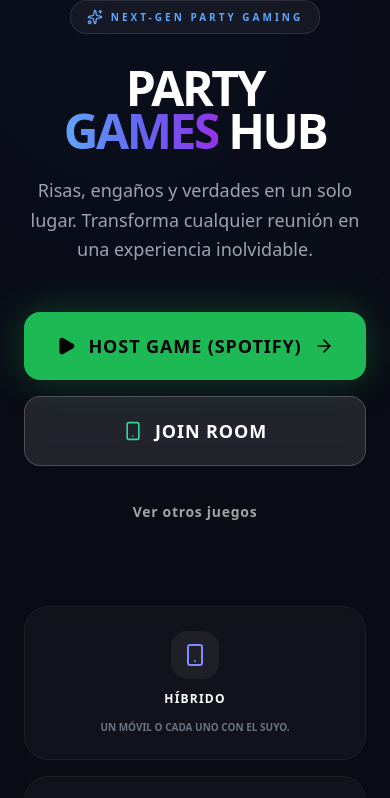
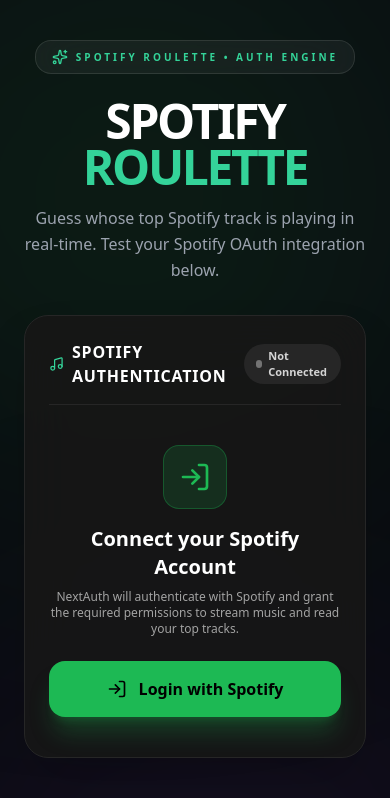
Before and after one commit to vvillalbamartinez1501-glitch/Confidente-Mentiroso, a Next.js app: page / in a window 390 px wide. Shown: the top 798 px of the page. Built offline with nearby package versions, Linux system fonts and the light colour scheme; no server answers.

Commit message:
feat: add Spotify authentication landing page and configure NextAuth trust host

```diff
--- a/app/page.tsx
+++ b/app/page.tsx
@@ -1,157 +1,191 @@
 'use client';
 
 import React from 'react';
-import { motion, AnimatePresence } from 'framer-motion';
+import { motion } from 'framer-motion';
 import {
-  Gamepad2, Smartphone, ShieldCheck, Zap,
-  ArrowRight, Play, Sparkles
+  LogIn, LogOut, CheckCircle2, Music,
+  Key, ShieldCheck, User, Sparkles, Play, ArrowRight, Smartphone
 } from 'lucide-react';
 import Link from 'next/link';
-import { useGlobalContext } from '../context/GlobalContext';
+import { useSession, signIn, signOut } from 'next-auth/react';
 import { Footer } from '../components/Footer';
 
 export default function LandingPage() {
-  const { activeSession } = useGlobalContext();
-  const [isExiting, setIsExiting] = React.useState(false);
+  const { data: session, status } = useSession();
+  const isLoading = status === 'loading';
+  const isAuthenticated = status === 'authenticated';
+
+  const tokenSnippet = session?.accessToken
+    ? `${session.accessToken.slice(0, 14)}...${session.accessToken.slice(-8)}`
+    : 'No access token available';
 
   return (
-    <AnimatePresence>
-      {!isExiting && (
-        <main className="relative flex flex-col items-center justify-center min-h-screen bg-[#0a0b14] text-white overflow-hidden">
+    <main className="relative flex flex-col items-center justify-between min-h-screen bg-[#0a0c10] text-white overflow-hidden px-6 py-10">
 
-          {/* Animated Background Elements */}
-          <div className="absolute inset-0 overflow-hidden pointer-events-none">
-            <motion.div
-              animate={{
-                scale: [1, 1.2, 1],
-                opacity: [0.1, 0.2, 0.1],
-                rotate: [0, 90, 0]
-              }}
-              transition={{ duration: 20, repeat: Infinity, ease: "linear" }}
-              className="absolute top-[-20%] right-[-10%] w-[600px] h-[600px] bg-blue-600/20 rounded-full blur-[120px]"
-            />
-            <motion.div
-              animate={{
-                scale: [1.2, 1, 1.2],
-                opacity: [0.1, 0.15, 0.1],
-                rotate: [0, -90, 0]
-              }}
-              transition={{ duration: 15, repeat: Infinity, ease: "linear" }}
-              className="absolute bottom-[-10%] left-[-10%] w-[500px] h-[500px] bg-purple-600/20 rounded-full blur-[100px]"
-            />
-          </div>
+      {/* Dynamic Background Glow */}
+      <div className="absolute top-[-10%] right-[-10%] w-[600px] h-[600px] bg-[#1DB954]/10 rounded-full blur-[140px] pointer-events-none" />
+      <div className="absolute bottom-[-10%] left-[-10%] w-[500px] h-[500px] bg-purple-600/10 rounded-full blur-[140px] pointer-events-none" />
 
-          {/* Content Wrapper */}
-          <div className="relative z-10 flex flex-col items-center w-full max-w-4xl px-6 text-center">
-
-            {/* Logo Badge */}
+      {/* Header Badge */}
+      <div className="relative z-10 flex flex-col items-center w-full max-w-4xl text-center">
         <motion.div
           initial={{ opacity: 0, y: -20 }}
           animate={{ opacity: 1, y: 0 }}
-              className="flex items-center gap-2 px-4 py-2 bg-white/5 rounded-2xl border border-white/10 mb-8 backdrop-blur-xl"
+          className="flex items-center gap-2 px-4 py-2 bg-white/5 rounded-2xl border border-white/10 mb-6 backdrop-blur-xl"
         >
-              <Sparkles className="w-4 h-4 text-blue-400" />
-              <span className="text-[10px] font-black uppercase tracking-[0.3em] text-blue-400">Next-Gen Party Gaming</span>
+          <Sparkles className="w-4 h-4 text-emerald-400" />
+          <span className="text-[10px] font-black uppercase tracking-[0.3em] text-emerald-400">
+            Spotify Roulette • Auth Engine
+          </span>
         </motion.div>
 
-            {/* Hero Text */}
+        {/* Hero Title */}
         <motion.div
-              initial={{ opacity: 0, y: 30 }}
+          initial={{ opacity: 0, y: 20 }}
           animate={{ opacity: 1, y: 0 }}
           transition={{ delay: 0.1 }}
         >
-              <h1 className="text-5xl sm:text-8xl font-black mb-6 tracking-tighter uppercase leading-[0.9]">
-                PARTY<br/>
-                <span className="text-transparent bg-clip-text bg-gradient-to-r from-blue-400 via-indigo-500 to-purple-600">GAMES</span> HUB
+          <h1 className="text-5xl sm:text-7xl font-black mb-4 tracking-tighter uppercase leading-[0.95]">
+            Spotify <span className="text-emerald-400">Roulette</span>
           </h1>
-              <p className="text-gray-400 text-lg sm:text-xl font-medium max-w-lg mx-auto leading-relaxed mb-12">
-                Risas, engaños y verdades en un solo lugar. Transforma cualquier reunión en una experiencia inolvidable.
+          <p className="text-gray-400 text-base sm:text-lg font-medium max-w-md mx-auto leading-relaxed mb-8">
+            Guess whose top Spotify track is playing in real-time. Test your Spotify OAuth integration below.
           </p>
         </motion.div>
 
-            {/* CTA Buttons */}
+        {/* Phase 1: Spotify Authentication Card */}
         <motion.div
-              initial={{ opacity: 0, scale: 0.8 }}
+          initial={{ opacity: 0, scale: 0.95 }}
           animate={{ opacity: 1, scale: 1 }}
-              transition={{ delay: 0.3, type: "spring", stiffness: 200 }}
-              className="w-full flex flex-col sm:flex-row items-center justify-center gap-4 mb-16"
+          transition={{ delay: 0.2 }}
+          className="w-full max-w-lg bg-neutral-900/90 border border-neutral-800 rounded-3xl p-6 sm:p-8 shadow-2xl backdrop-blur-xl mb-10 text-left relative overflow-hidden"
         >
+          <div className="flex items-center justify-between pb-4 border-b border-neutral-800 mb-6">
+            <div className="flex items-center gap-2">
+              <Music className="w-5 h-5 text-emerald-400" />
+              <h2 className="text-base font-bold text-white uppercase tracking-wider">
+                Spotify Authentication
+              </h2>
+            </div>
+            <div className="flex items-center gap-1.5 px-3 py-1 rounded-full bg-neutral-800 text-xs font-semibold">
+              <span className={`w-2 h-2 rounded-full ${isAuthenticated ? 'bg-emerald-400 animate-pulse' : 'bg-neutral-500'}`} />
+              <span className="text-[11px] text-neutral-300">
+                {isLoading ? 'Checking...' : isAuthenticated ? 'Connected' : 'Not Connected'}
+              </span>
+            </div>
+          </div>
+
+          {!isAuthenticated ? (
+            <div className="flex flex-col items-center text-center py-4">
+              <div className="w-16 h-16 rounded-2xl bg-[#1DB954]/15 border border-[#1DB954]/30 flex items-center justify-center text-[#1DB954] mb-4">
+                <LogIn className="w-8 h-8" />
+              </div>
+              <h3 className="text-xl font-bold text-white mb-2">
+                Connect your Spotify Account
+              </h3>
+              <p className="text-xs text-neutral-400 mb-6 max-w-sm">
+                NextAuth will authenticate with Spotify and grant the required permissions to stream music and read your top tracks.
+              </p>
+
+              <button
+                onClick={() => signIn('spotify')}
+                disabled={isLoading}
+                className="w-full sm:w-auto flex items-center justify-center gap-3 px-8 py-4 rounded-2xl bg-[#1DB954] hover:bg-[#1ed760] text-black font-black text-base shadow-xl shadow-[#1DB954]/25 hover:scale-105 transition-all active:scale-95 disabled:opacity-50"
+              >
+                <LogIn className="w-5 h-5" />
+                <span>Login with Spotify</span>
+              </button>
+            </div>
+          ) : (
+            <div className="flex flex-col gap-6">
+              {/* Profile Overview */}
+              <div className="flex items-center gap-4 p-4 rounded-2xl bg-neutral-800/60 border border-neutral-700/50">
+                {session?.user?.image ? (
+                  <img
+                    src={session.user.image}
+                    alt={session.user.name || 'User Avatar'}
+                    className="w-16 h-16 rounded-full object-cover border-2 border-emerald-400 shadow-md"
+                  />
+                ) : (
+                  <div className="w-16 h-16 rounded-full bg-neutral-700 flex items-center justify-center text-neutral-300 border-2 border-emerald-400">
+                    <User className="w-8 h-8" />
+                  </div>
+                )}
+                <div className="overflow-hidden">
+                  <div className="flex items-center gap-2">
+                    <h3 className="text-lg font-black text-white truncate">
+                      {session?.user?.name || 'Spotify User'}
+                    </h3>
+                    <CheckCircle2 className="w-4 h-4 text-emerald-400 flex-shrink-0" />
+                  </div>
+                  <p className="text-xs text-neutral-400 truncate">
+                    {session?.user?.email || 'Spotify Account'}
+                  </p>
+                  <span className="inline-block mt-1 text-[10px] font-bold text-emerald-400 bg-emerald-500/10 px-2 py-0.5 rounded-md border border-emerald-500/20 uppercase tracking-widest">
+                    ID: {session?.user?.id || 'Connected'}
+                  </span>
+                </div>
+              </div>
+
+              {/* Access Token Snippet for Verification */}
+              <div className="p-4 rounded-2xl bg-neutral-950 border border-neutral-800">
+                <div className="flex items-center justify-between mb-1.5">
+                  <span className="flex items-center gap-1.5 text-xs font-bold text-neutral-300">
+                    <Key className="w-3.5 h-3.5 text-emerald-400" />
+                    Captured Access Token:
+                  </span>
+                  <span className="text-[10px] text-emerald-400 font-mono font-semibold">
+                    persisted in JWT & Session
+                  </span>
+                </div>
+                <div className="p-2.5 rounded-xl bg-neutral-900 border border-neutral-800/80 font-mono text-xs text-neutral-300 break-all select-all">
+                  {tokenSnippet}
+                </div>
+              </div>
+
+              {/* Scopes Verified Notice */}
+              <div className="flex items-start gap-2.5 p-3 rounded-xl bg-emerald-500/10 border border-emerald-500/20 text-emerald-300 text-xs">
+                <ShieldCheck className="w-4 h-4 flex-shrink-0 mt-0.5" />
+                <span>
+                  OAuth Scopes configured: <code className="text-white font-mono text-[10px]">user-read-email, user-top-read, streaming, playback-state</code>
+                </span>
+              </div>
+
+              {/* Navigation & Logout Controls */}
+              <div className="flex flex-col sm:flex-row items-center justify-between gap-3 pt-2">
                 <Link
                   href="/host"
-                className="group relative flex items-center justify-center gap-3 px-8 py-5 bg-[#1DB954] hover:bg-[#1ed760] text-black rounded-2xl font-black text-lg uppercase tracking-wider shadow-[0_0_40px_rgba(29,185,84,0.3)] hover:scale-105 transition-all overflow-hidden w-full sm:w-auto"
+                  className="w-full sm:w-auto flex items-center justify-center gap-2 px-6 py-3.5 rounded-xl bg-emerald-500 hover:bg-emerald-400 text-black font-black text-sm transition-all shadow-lg hover:shadow-emerald-500/20"
                 >
-                <Play className="w-5 h-5 fill-current" />
-                Host Game (Spotify)
-                <ArrowRight className="w-5 h-5 group-hover:translate-x-1 transition-transform" />
+                  <Play className="w-4 h-4 fill-current" />
+                  <span>Go to Host Screen</span>
                 </Link>
 
-              <Link
-                href="/join"
-                className="group relative flex items-center justify-center gap-3 px-8 py-5 bg-white/10 hover:bg-white/20 border border-white/20 text-white rounded-2xl font-black text-lg uppercase tracking-wider hover:scale-105 transition-all w-full sm:w-auto backdrop-blur-md"
+                <button
+                  onClick={() => signOut()}
+                  className="w-full sm:w-auto flex items-center justify-center gap-2 px-5 py-3.5 rounded-xl bg-neutral-800 hover:bg-neutral-700 text-rose-300 hover:text-rose-200 text-xs font-bold transition-all border border-neutral-700"
                 >
-                <Smartphone className="w-5 h-5 text-emerald-400" />
-                Join Room
-              </Link>
-
-              <Link
-                href="/hub"
-                onClick={() => setIsExiting(true)}
-                className="group relative flex items-center justify-center gap-2 px-6 py-5 text-neutral-400 hover:text-white rounded-2xl font-bold text-sm tracking-wider hover:underline transition-all"
-              >
-                Ver otros juegos
-              </Link>
+                  <LogOut className="w-4 h-4" />
+                  <span>Logout</span>
+                </button>
+              </div>
+            </div>
+          )}
         </motion.div>
 
-            {/* Features Grid */}
-            <div className="grid grid-cols-1 sm:grid-cols-3 gap-4 w-full mb-12">
-              {[
-                { icon: Smartphone, title: "Híbrido", desc: "Un móvil o cada uno con el suyo." },
-                { icon: ShieldCheck, title: "Privacidad", desc: "Datos seguros y juego offline." },
-                { icon: Zap, title: "Rápido", desc: "Listo para jugar en 30 segundos." }
-              ].map((f, i) => (
-                <motion.div
-                  key={i}
-                  initial={{ opacity: 0, y: 20 }}
-                  animate={{ opacity: 1, y: 0 }}
-                  transition={{ delay: 0.5 + i * 0.1 }}
-                  className="p-6 bg-white/[0.03] border border-white/5 rounded-3xl backdrop-blur-sm flex flex-col items-center gap-3 group hover:bg-white/[0.05] transition-colors"
-                >
-                  <div className="p-3 bg-white/5 rounded-2xl group-hover:bg-white/10 transition-colors">
-                    <f.icon className="w-6 h-6 text-indigo-400" />
+        {/* Quick Links */}
+        <div className="flex items-center justify-center gap-4 text-xs text-neutral-400">
+          <Link href="/join" className="hover:text-white transition-colors underline underline-offset-4">
+            Join a Room
+          </Link>
+          <span>•</span>
+          <Link href="/hub" className="hover:text-white transition-colors underline underline-offset-4">
+            Party Games Hub
+          </Link>
         </div>
-                  <h3 className="font-black uppercase text-xs tracking-widest text-white">{f.title}</h3>
-                  <p className="text-gray-500 text-[10px] font-bold uppercase leading-relaxed">{f.desc}</p>
-                </motion.div>
-              ))}
-            </div>
-
       </div>
 
       <Footer />
-
-          {/* Exit Transition Overlay */}
-          <AnimatePresence>
-            {isExiting && (
-              <motion.div
-                initial={{ opacity: 0 }}
-                animate={{ opacity: 1 }}
-                exit={{ opacity: 0 }}
-                className="fixed inset-0 bg-[#0a0b14] z-[100] flex items-center justify-center"
-              >
-                <motion.div
-                  initial={{ scale: 0.8, opacity: 0 }}
-                  animate={{ scale: 1, opacity: 1 }}
-                  className="flex flex-col items-center gap-4"
-                >
-                  <Gamepad2 className="w-12 h-12 text-blue-500 animate-bounce" />
-                  <span className="text-[10px] font-black uppercase tracking-[0.5em] text-blue-500">Cargando Catálogo...</span>
-                </motion.div>
-              </motion.div>
-            )}
-          </AnimatePresence>
-
     </main>
-      )}
-    </AnimatePresence>
   );
 }
--- a/auth.ts
+++ b/auth.ts
@@ -24,7 +24,8 @@
       authorization: `https://accounts.spotify.com/authorize?scope=${encodeURIComponent(SPOTIFY_SCOPES)}&show_dialog=true`,
     }),
   ],
-  secret: process.env.AUTH_SECRET || process.env.NEXTAUTH_SECRET || 'fallback-secret-for-development-32chars',
+  trustHost: true,
+  secret: process.env.NEXTAUTH_SECRET || process.env.AUTH_SECRET || 'fallback-secret-for-development-32chars',
   callbacks: {
     async jwt({ token, account, user }) {
       // Initial sign-in
```
Lines whose indentation alone changed are shown as unchanged.
